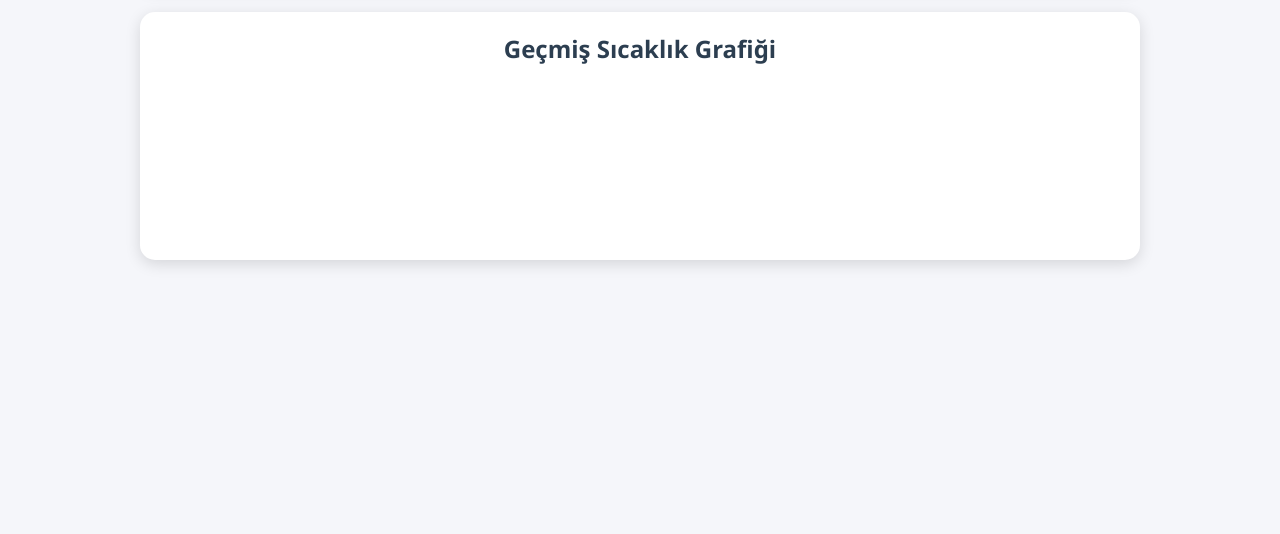
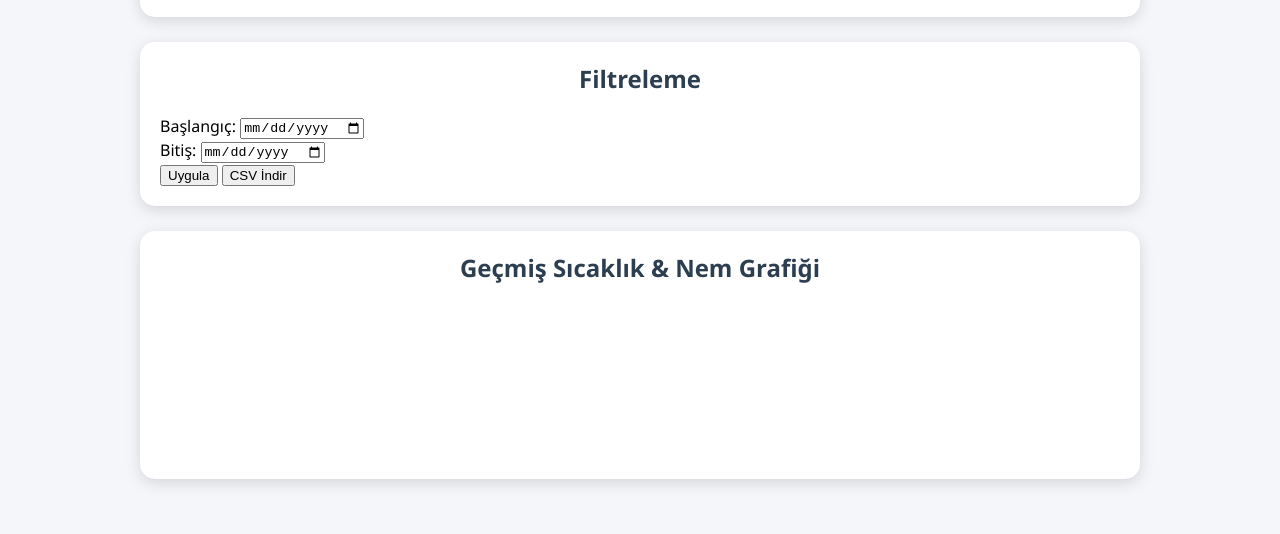
Before and after one commit to yusuf840/sicakliktakibi, a plain HTML site: page sıcaklık takip/index.html in a window 1280 px wide. Shown: the part 638-1172 px from the top of the page. Before the commit the page ends 953 px from the top, so only its background shows below. Drawn offline with nearby package versions, Linux system fonts and the light colour scheme; no server answers.

Commit message:
Update index.html

```diff
--- a/sıcaklık takip/index.html
+++ b/sıcaklık takip/index.html
@@ -6,11 +6,13 @@
 <title>🌡️ Sıcaklık & Nem Dashboard</title>
 <link rel="stylesheet" href="style.css">
 <script src="https://cdn.jsdelivr.net/npm/chart.js"></script>
+<script src="https://cdnjs.cloudflare.com/ajax/libs/FileSaver.js/2.0.5/FileSaver.min.js"></script>
 </head>
 <body>
 
 <header>
     <h1>🌡️ Sıcaklık & Nem Takip Paneli</h1>
+    <button id="themeToggle">Karanlık/Aydınlık</button>
 </header>
 
 <div class="container">
@@ -51,9 +53,29 @@
         </div>
     </div>
 
+  <!-- Tarih Aralığı Filtre -->
+<div class="card filter-card">
+    <h2>Filtreleme</h2>
+    <div class="filter-container">
+        <div class="date-input">
+            <label for="startDate">Başlangıç:</label>
+            <input type="date" id="startDate">
+        </div>
+        <div class="date-input">
+            <label for="endDate">Bitiş:</label>
+            <input type="date" id="endDate">
+        </div>
+        <div class="filter-buttons">
+            <button id="filterBtn">Uygula</button>
+            <button id="downloadCSV">CSV İndir</button>
+        </div>
+    </div>
+</div>
+
+
     <!-- Grafik -->
     <div class="card">
-        <h2>Geçmiş Sıcaklık Grafiği</h2>
+        <h2>Geçmiş Sıcaklık & Nem Grafiği</h2>
         <canvas id="chartCanvas"></canvas>
     </div>
 
```
